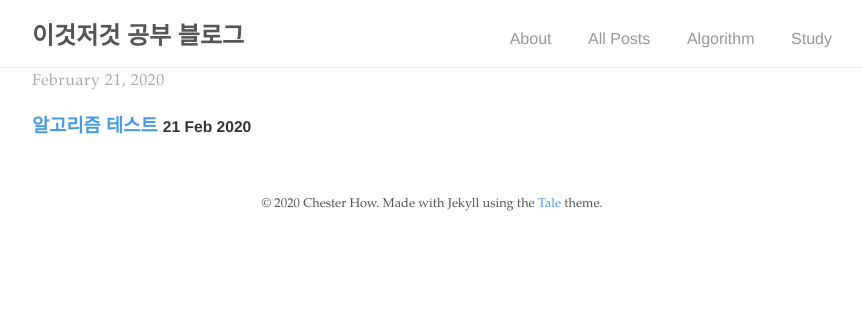
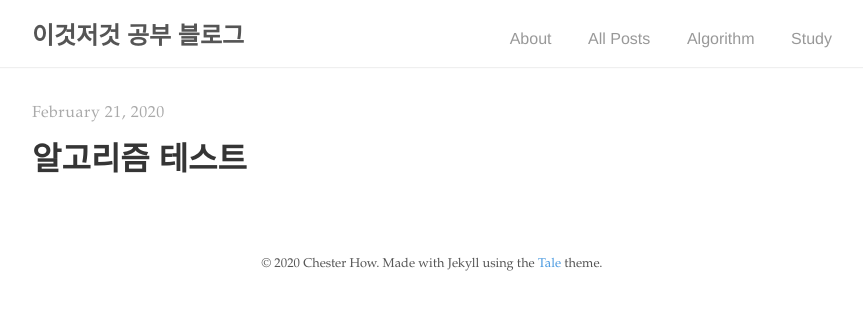
Before and after one commit to hojoon90/hojoon90.github.io, a Jekyll site: the page built from category/algorithm.md, in a window 1280 px wide. Shown: the top 310 px of the page, without its empty margins (208-1071 px from the left). Built offline with Jekyll 4.4.1, drawn with Linux system fonts in a browser that asks for light colours.

Commit message:
css 수정

```diff
--- a/_layouts/category.html
+++ b/_layouts/category.html
@@ -5,14 +5,11 @@ layout: default
 <div class="catalogue">
   {% assign category = page.category | default: page.title %}
   {% for post in site.categories[category] %}
-  <div>
-    <time datetime="{{ post.date }}" class="catalogue-time">{{ post.date | date: "%B %d, %Y" }}</time>
-      <h3>
-        <a href="{{ site.baseurl }}{{ post.url }}">
-          {{ post.title }}
-        </a>
-        <small>{{ post.date | date_to_string }}</small>
-      </h3>
-  </div>
+  <a href="{{ post.url | prepend: site.baseurl }}" class="catalogue-item">
+    <div>
+      <time datetime="{{ post.date }}" class="catalogue-time">{{ post.date | date: "%B %d, %Y" }}</time>
+      <h1 class="catalogue-title"> {{ post.title }}</h1>
+    </div>
+  </a>
   {% endfor %}
 </div>
```
